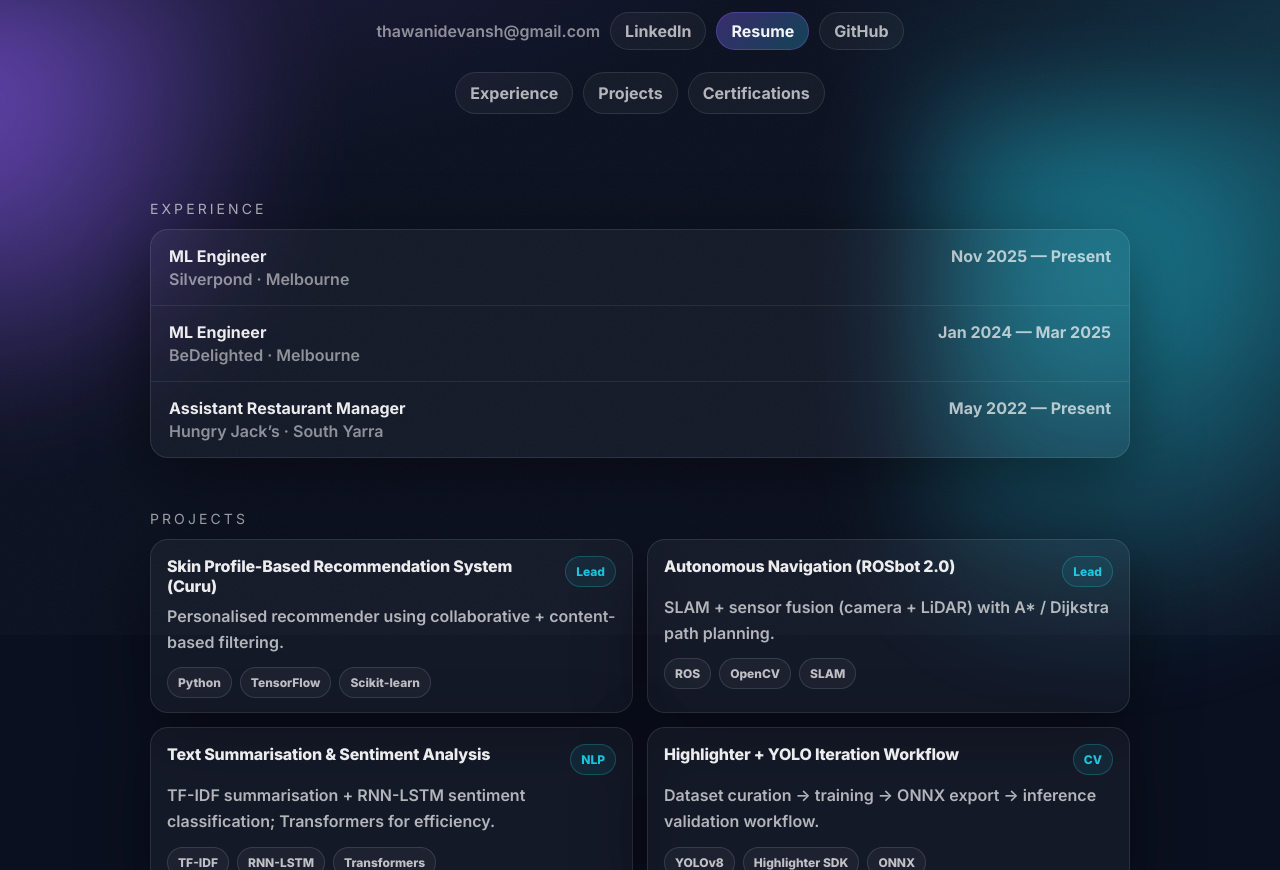
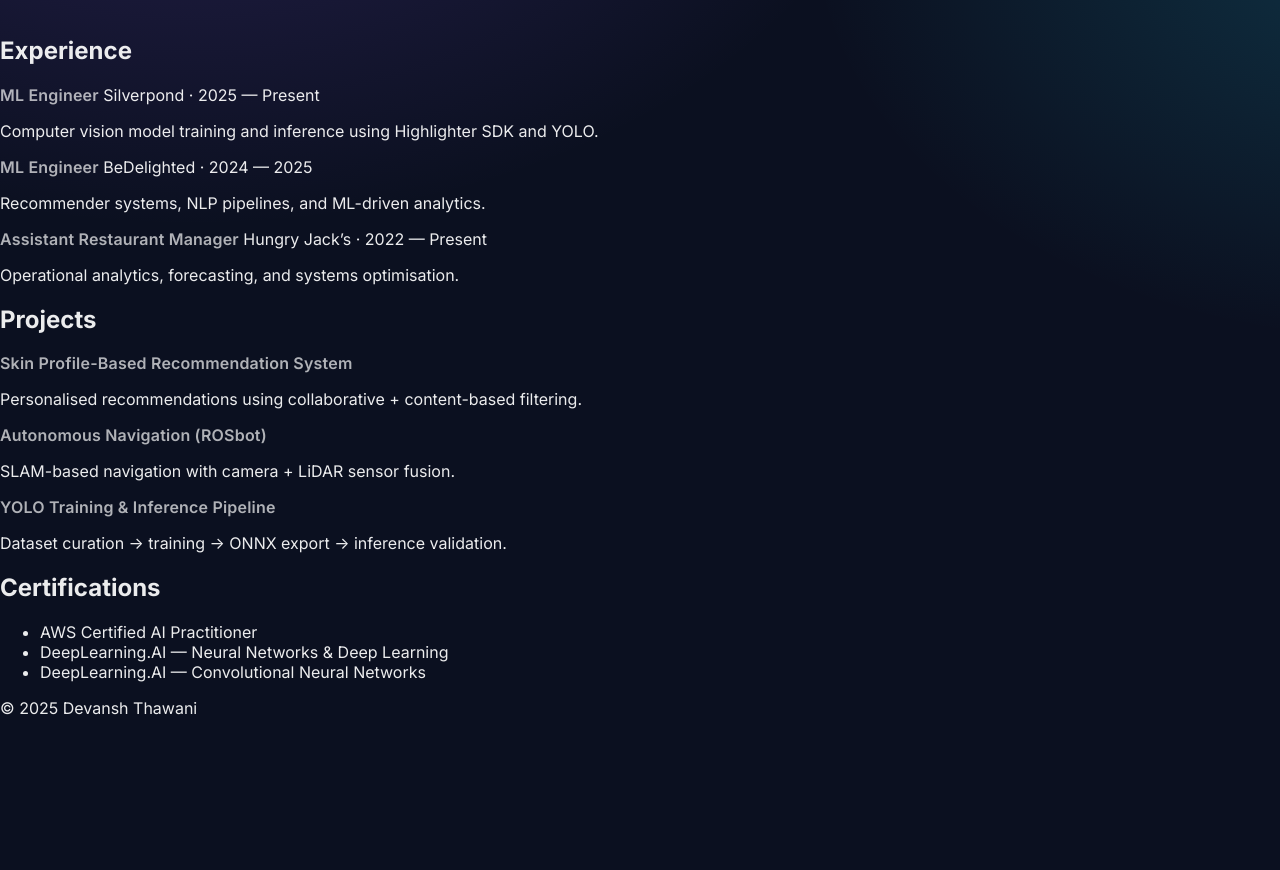
Before and after one commit to DevanshThawani/devanshthawani.github.io, a plain HTML site: page index.html in a window 1280 px wide. Shown: the part 165-1035 px from the top of the page. After the commit the page ends 883 px from the top, so only its background shows below. Drawn offline with Linux system fonts and the light colour scheme.

Commit message:
Update index.html

```diff
--- a/index.html
+++ b/index.html
@@ -1,174 +1,99 @@
-<!doctype html>
+<!DOCTYPE html>
 <html lang="en">
 <head>
-  <meta charset="utf-8" />
-  <meta name="viewport" content="width=device-width, initial-scale=1" />
-  <title>Devansh Thawani</title>
-
-  <meta name="description" content="Devansh Thawani — ML Engineer. Experience, projects, certifications." />
-  <meta name="theme-color" content="#0b1020" />
+  <meta charset="UTF-8" />
+  <meta name="viewport" content="width=device-width, initial-scale=1.0"/>
+  <title>Devansh Thawani — ML Engineer</title>
 
   <link rel="preconnect" href="https://fonts.googleapis.com">
   <link rel="preconnect" href="https://fonts.gstatic.com" crossorigin>
-  <link href="https://fonts.googleapis.com/css2?family=Inter:wght@400;500;600;700;800&display=swap" rel="stylesheet">
+  <link href="https://fonts.googleapis.com/css2?family=Inter:wght@400;500;600;700&family=JetBrains+Mono:wght@400;600&display=swap" rel="stylesheet">
 
   <link rel="stylesheet" href="styles.css" />
 </head>
 
 <body>
-  <div class="bg" aria-hidden="true">
-    <div class="blob b1"></div>
-    <div class="blob b2"></div>
-    <div class="grain"></div>
-  </div>
 
-  <main class="wrap">
-    <header class="hero">
-      <div class="name">Devansh Thawani</div>
-      <div class="role">Machine Learning Engineer · AI Engineer · Data Scientist</div>
+  <main class="container">
 
-      <!-- Best template links row (kept), with resume + linkedin button + email truncation -->
+    <!-- HERO -->
+    <section class="hero">
+      <h1>Devansh Thawani</h1>
+      <p class="subtitle">
+        Machine Learning Engineer focused on computer vision,
+        YOLO pipelines, and production-ready AI systems.
+      </p>
+
       <div class="links">
-        <a class="email" href="mailto:thawanidevansh@gmail.com" title="thawanidevansh@gmail.com">
-          thawanidevansh@gmail.com
-        </a>
-
-        <a class="btnLink" href="https://www.linkedin.com/in/devansh-thawani" target="_blank" rel="noreferrer">
-          LinkedIn
-        </a>
-
-        <!-- Upload your PDF to /assets/Devansh_Thawani_Resume.pdf -->
-        <a class="btnLink primary" href="assets/Devansh_Thawani_Resume.pdf" target="_blank" rel="noreferrer">
-          Resume
-        </a>
-
-        <!-- Optional -->
-        <a class="btnLink" href="https://github.com/" target="_blank" rel="noreferrer">
-          GitHub
-        </a>
-      </div>
-
-      <nav class="nav">
-        <a href="#experience">Experience</a>
-        <a href="#projects">Projects</a>
-        <a href="#certs">Certifications</a>
-      </nav>
-    </header>
-
-    <section id="experience" class="section">
-      <div class="sectionTitle">Experience</div>
-
-      <div class="list">
-        <div class="row">
-          <div class="left">
-            <div class="primary">ML Engineer</div>
-            <div class="secondary">Silverpond · Melbourne</div>
-          </div>
-          <div class="right">Nov 2025 — Present</div>
-        </div>
-
-        <div class="row">
-          <div class="left">
-            <div class="primary">ML Engineer</div>
-            <div class="secondary">BeDelighted · Melbourne</div>
-          </div>
-          <div class="right">Jan 2024 — Mar 2025</div>
-        </div>
-
-        <div class="row">
-          <div class="left">
-            <div class="primary">Assistant Restaurant Manager</div>
-            <div class="secondary">Hungry Jack’s · South Yarra</div>
-          </div>
-          <div class="right">May 2022 — Present</div>
-        </div>
+        <a href="https://www.linkedin.com/in/devansh-thawani" target="_blank">LinkedIn</a>
+        <a href="assets/Devansh_Thawani_Resume.pdf" target="_blank">Resume</a>
+        <a href="mailto:thawanidevansh@gmail.com">Email</a>
       </div>
     </section>
 
-    <section id="projects" class="section">
-      <div class="sectionTitle">Projects</div>
+    <!-- EXPERIENCE -->
+    <section class="block">
+      <h2>Experience</h2>
 
-      <div class="cards">
-        <article class="card">
-          <div class="cardTop">
-            <div class="cardTitle">Skin Profile-Based Recommendation System (Curu)</div>
-            <div class="tag">Lead</div>
-          </div>
-          <div class="cardMeta">Personalised recommender using collaborative + content-based filtering.</div>
-          <div class="chips">
-            <span>Python</span><span>TensorFlow</span><span>Scikit-learn</span>
-          </div>
-        </article>
+      <div class="item">
+        <span class="role">ML Engineer</span>
+        <span class="meta">Silverpond · 2025 — Present</span>
+        <p>Computer vision model training and inference using Highlighter SDK and YOLO.</p>
+      </div>
 
-        <article class="card">
-          <div class="cardTop">
-            <div class="cardTitle">Autonomous Navigation (ROSbot 2.0)</div>
-            <div class="tag">Lead</div>
-          </div>
-          <div class="cardMeta">SLAM + sensor fusion (camera + LiDAR) with A* / Dijkstra path planning.</div>
-          <div class="chips">
-            <span>ROS</span><span>OpenCV</span><span>SLAM</span>
-          </div>
-        </article>
+      <div class="item">
+        <span class="role">ML Engineer</span>
+        <span class="meta">BeDelighted · 2024 — 2025</span>
+        <p>Recommender systems, NLP pipelines, and ML-driven analytics.</p>
+      </div>
 
-        <article class="card">
-          <div class="cardTop">
-            <div class="cardTitle">Text Summarisation & Sentiment Analysis</div>
-            <div class="tag">NLP</div>
-          </div>
-          <div class="cardMeta">TF-IDF summarisation + RNN-LSTM sentiment classification; Transformers for efficiency.</div>
-          <div class="chips">
-            <span>TF-IDF</span><span>RNN-LSTM</span><span>Transformers</span>
-          </div>
-        </article>
-
-        <article class="card">
-          <div class="cardTop">
-            <div class="cardTitle">Highlighter + YOLO Iteration Workflow</div>
-            <div class="tag">CV</div>
-          </div>
-          <div class="cardMeta">Dataset curation → training → ONNX export → inference validation workflow.</div>
-          <div class="chips">
-            <span>YOLOv8</span><span>Highlighter SDK</span><span>ONNX</span>
-          </div>
-        </article>
+      <div class="item">
+        <span class="role">Assistant Restaurant Manager</span>
+        <span class="meta">Hungry Jack’s · 2022 — Present</span>
+        <p>Operational analytics, forecasting, and systems optimisation.</p>
       </div>
     </section>
 
-    <section id="certs" class="section">
-      <div class="sectionTitle">Certifications</div>
+    <!-- PROJECTS -->
+    <section class="block">
+      <h2>Projects</h2>
 
-      <div class="list">
-        <div class="row simple">
-          <div class="left">
-            <div class="primary">AWS Certified AI Practitioner (Foundational)</div>
-            <div class="secondary">Amazon Web Services</div>
-          </div>
-        </div>
+      <div class="item">
+        <span class="role">Skin Profile-Based Recommendation System</span>
+        <p>Personalised recommendations using collaborative + content-based filtering.</p>
+      </div>
 
-        <div class="row simple">
-          <div class="left">
-            <div class="primary">Neural Networks and Deep Learning</div>
-            <div class="secondary">DeepLearning.AI</div>
-          </div>
-        </div>
+      <div class="item">
+        <span class="role">Autonomous Navigation (ROSbot)</span>
+        <p>SLAM-based navigation with camera + LiDAR sensor fusion.</p>
+      </div>
 
-        <div class="row simple">
-          <div class="left">
-            <div class="primary">Convolutional Neural Networks in TensorFlow</div>
-            <div class="secondary">DeepLearning.AI</div>
-          </div>
-        </div>
+      <div class="item">
+        <span class="role">YOLO Training & Inference Pipeline</span>
+        <p>Dataset curation → training → ONNX export → inference validation.</p>
       </div>
     </section>
 
-    <footer class="footer">
-      <span>© <span id="y"></span> Devansh Thawani</span>
+    <!-- CERTIFICATIONS -->
+    <section class="block">
+      <h2>Certifications</h2>
+
+      <ul class="certs">
+        <li>AWS Certified AI Practitioner</li>
+        <li>DeepLearning.AI — Neural Networks & Deep Learning</li>
+        <li>DeepLearning.AI — Convolutional Neural Networks</li>
+      </ul>
+    </section>
+
+    <footer>
+      © <span id="year"></span> Devansh Thawani
     </footer>
+
   </main>
 
   <script>
-    document.getElementById("y").textContent = new Date().getFullYear();
+    document.getElementById("year").textContent = new Date().getFullYear();
   </script>
+
 </body>
 </html>
```
